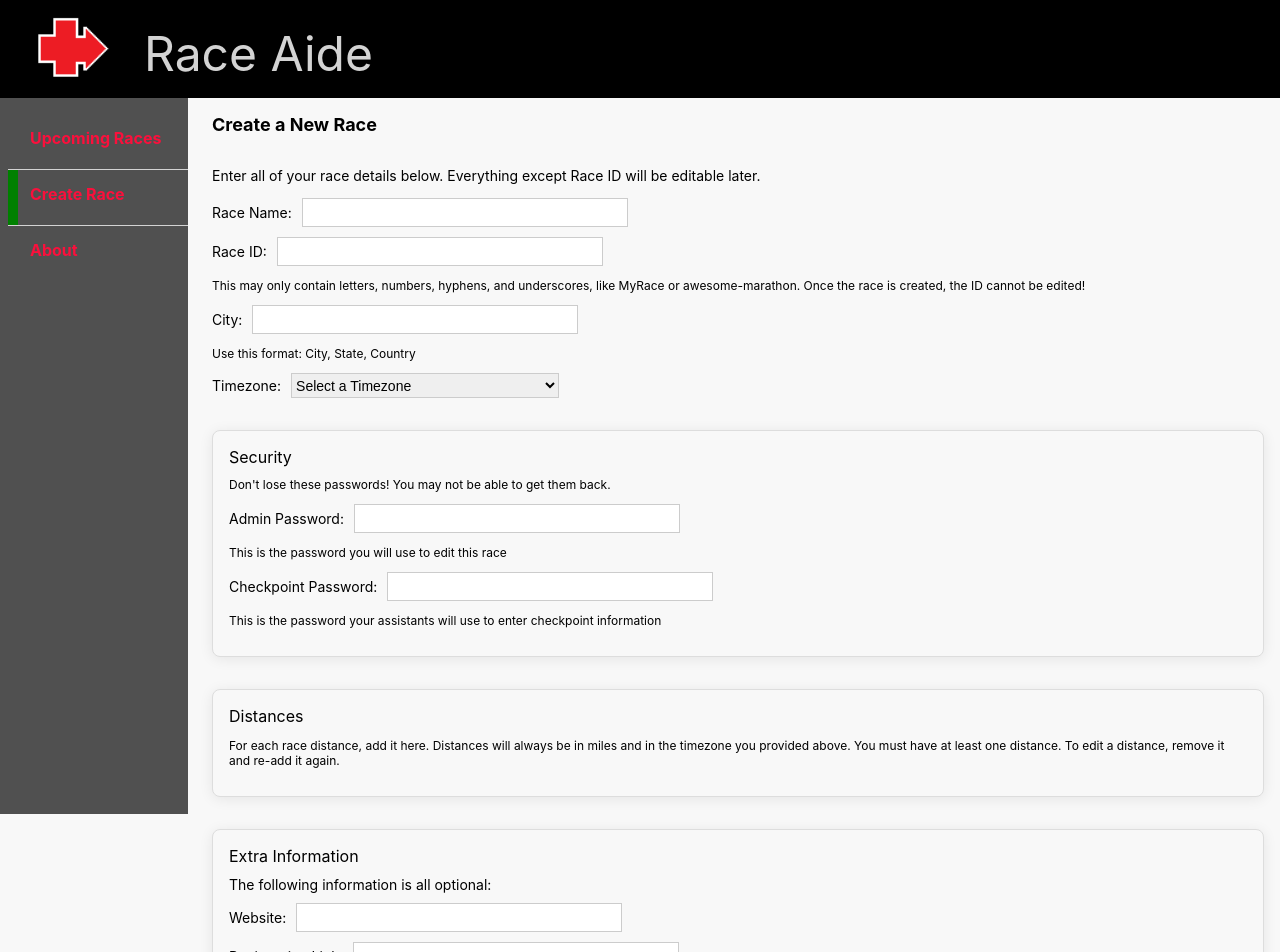
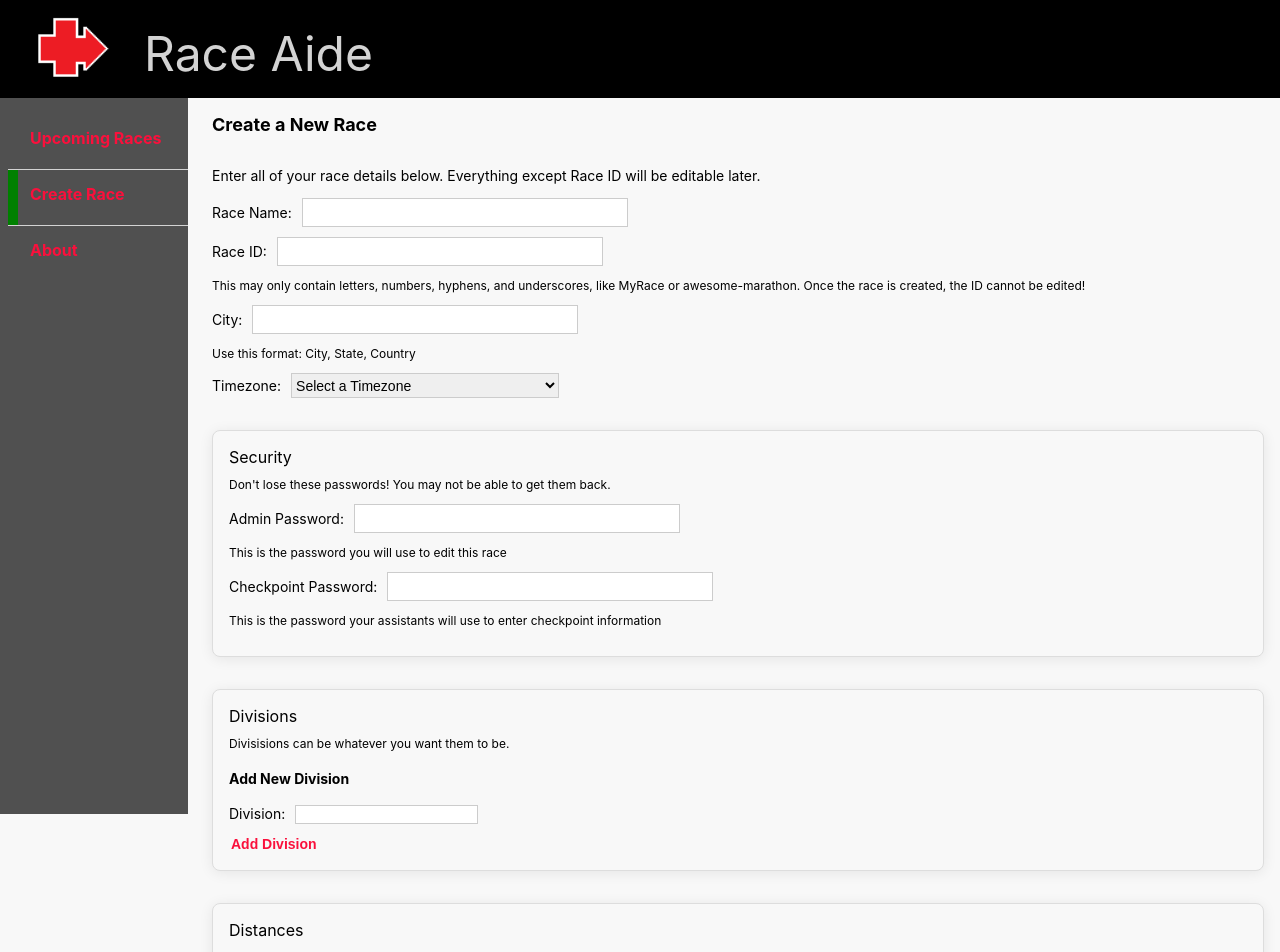
Before and after one commit to Pevio/race-aide, a React (Create React App) app in the folder client/: page /createrace in a window 1280 px wide. Shown: the top 952 px of the page. Built offline with nearby package versions, Linux system fonts and the light colour scheme.

Commit message:
validation, error messages, cleanups

```diff
--- a/client/src/components/RaceDetailsForm.tsx
+++ b/client/src/components/RaceDetailsForm.tsx
@@ -40,6 +40,7 @@ export function RaceDetailsForm(props: Props) {
   const [newDistanceStartTime, setNewDistanceStartTime] = useState<Date | null>(
     null
   );
+  const [newDivisionValue, setNewDivisionValue] = useState<string | undefined>()
 
   useEffect(() => {
     setRaceDetails(getDefaultRaceDetails());
@@ -230,6 +231,82 @@ export function RaceDetailsForm(props: Props) {
         </>
       )}
       <div className="container" style={{ marginTop: 32 }}>
+        <h3>Divisions</h3>
+        <p style={{ marginTop: 10, fontSize: 12 }}>
+          Divisisions can be whatever you want them to be.
+        </p>
+        <div style={{ marginTop: 5, marginBottom: 5 }}>
+          {raceDetails.raceDetails?.divisions?.map(
+            (division: string, index: number) => (
+              <React.Fragment key={division}>
+                {division}
+                <button
+                  className="highlight-button"
+                  style={{
+                    marginLeft: 6,
+                    marginRight:
+                      raceDetails.raceDetails?.distances &&
+                      index !== raceDetails.raceDetails.distances.length - 1
+                        ? 10
+                        : 0,
+                  }}
+                  onClick={() => {
+                    setRaceDetails({
+                      ...raceDetails,
+                      raceDetails: {
+                        ...raceDetails.raceDetails,
+                        divisions:
+                          raceDetails.raceDetails?.divisions?.filter(
+                            (oldDiv) => oldDiv !== division
+                          ) || [],
+                      } as RaceDetails,
+                    });
+                  }}
+                >
+                  Remove
+                </button>
+              </React.Fragment>
+            )
+          )}
+        </div>
+        <div>
+          <h4>Add New Division</h4>
+          <div style={{ marginTop: 10, display: "flex" }}>
+            <label htmlFor="division-input">Division:</label>
+            <input
+              style={{ marginLeft: 10 }}
+              type="string"
+              value={newDivisionValue}
+              id="division-input"
+              onChange={(e) => {
+                setNewDivisionValue(e.target.value);
+              }}
+            />
+          </div>
+          <div style={{ marginTop: 10 }}>
+            <button
+              className="highlight-button"
+              onClick={() => {
+                if (
+                  !newDivisionValue || raceDetails.raceDetails?.divisions?.includes(newDivisionValue)
+                )
+                  return;
+                setRaceDetails({
+                  ...raceDetails,
+                  raceDetails: {
+                    ...raceDetails.raceDetails,
+                    divisions: [...(raceDetails.raceDetails?.divisions || []), newDivisionValue],
+                  } as RaceDetails,
+                });
+                setNewDivisionValue("");
+              }}
+            >
+              Add Division
+            </button>
+          </div>
+        </div>
+      </div>
+      <div className="container" style={{ marginTop: 32 }}>
         <h3>Distances</h3>
         <p style={{ fontSize: 12 }}>
           For each race distance, add it here. Distances will always be in miles
--- a/client/src/pages/HomePages/CreateRace.tsx
+++ b/client/src/pages/HomePages/CreateRace.tsx
@@ -9,7 +9,7 @@ import { useHistory } from "react-router";
 export function CreateRace() {
   const dispatch = useDispatch();
   const history = useHistory();
-  const { race, loading, success } = useSelector(
+  const { race, loading, success, errorResponse } = useSelector(
     (state: RootStore) => state.raceDetails
   );
 
@@ -27,7 +27,7 @@ export function CreateRace() {
       if (success && race) {
         history.push(`/${race.raceId}`);
       } else {
-        setErrorMessage("The race was unable to be created.");
+        setErrorMessage(`The race was unable to be created. ${errorResponse || ""}`);
       }
     }
   }, [loading]);
--- a/client/src/pages/Race/CheckpointPage.tsx
+++ b/client/src/pages/Race/CheckpointPage.tsx
@@ -29,7 +29,7 @@ export function CheckpointPage({
   const { raceId } = match.params;
   const location: any = useLocation();
   const dispatch = useDispatch();
-  const { race, authorization, password, loading, success, allResults } =
+  const { race, authorization, password, loading, success, errorResponse, allResults } =
     useSelector((state: RootStore) => state.raceDetails);
 
   const isAdmin = authorization === "RACE_ADMIN";
@@ -74,7 +74,7 @@ export function CheckpointPage({
         if (makingNewCheckpoint)
           setCheckpointEditing(getDefaultCheckpointData());
       } else {
-        setErrorMessage("The checkpoint could not be saved.");
+        setErrorMessage(`The checkpoint could not be saved. ${errorResponse || ""}`);
       }
       setSaveInProgress(false);
     }
@@ -104,6 +104,7 @@ export function CheckpointPage({
           }
         }
       : undefined;
+
 
   return (
     <>
@@ -173,7 +174,7 @@ export function CheckpointPage({
               name: "Distance",
               selector: (check) =>
                 check.distance +
-                ` Miles${check.distance === 1 ? "" : "s"}` +
+                ` Mile${check.distance === 1 ? "" : "s"}` +
                 (check.distance === selectedDistance ? " (End)" : ""),
               id: "distance",
               compact: true,
@@ -227,6 +228,13 @@ export function CheckpointPage({
                       return displayTime(totalTime / 1000 / runnersSeen);
                     },
                     id: "average",
+                    compact: true,
+                    grow: 2,
+                  },
+                  {
+                    name: "Average Speed",
+                    selector: () => "coming soon",
+                    id: "avg-speed",
                     compact: true,
                     grow: 2,
                   },
--- a/client/src/pages/Race/RaceParticipants.tsx
+++ b/client/src/pages/Race/RaceParticipants.tsx
@@ -80,7 +80,7 @@ export function RaceParticipants({
           value={selectedDistance || "ALL"}
           style={{ marginLeft: 10 }}
         >
-          <option key="none-selected">Select a Distance</option>
+          <option key="none-selected" value="">Select a Distance</option>
           {race?.raceDetails?.distances?.map((distance: RaceDistance) => (
             <option key={distance.distance} value={String(distance.distance)}>
               {`${distance.distance} Miles`}
@@ -141,6 +141,13 @@ export function RaceParticipants({
                       return r1.bibNumber.localeCompare(r2.bibNumber);
                     },
                     id: "bib",
+                    compact: true,
+                    grow: 2,
+                  },
+                  {
+                    name: "Division",
+                    selector: (runner) => runner.division,
+                    id: "division",
                     compact: true,
                     grow: 2,
                   },
@@ -253,6 +260,13 @@ export function RaceParticipants({
                     grow: 2,
                   },
                   {
+                    name: "Division",
+                    selector: (runner) => runner.division,
+                    id: "division",
+                    compact: true,
+                    grow: 2,
+                  },
+                  {
                     name: "Distance",
                     selector: (runner) => `${runner.distance} Miles`,
                     id: "distance",
--- a/client/src/pages/Race/Registration.tsx
+++ b/client/src/pages/Race/Registration.tsx
@@ -17,7 +17,6 @@ import {
 } from "../../util/resultsUtils";
 import { tableProps } from "../../util/table";
 
-
 interface ParticipantsProps {
   raceId: string;
 }
@@ -28,7 +27,7 @@ export function Registration({
 }: RouteComponentProps<ParticipantsProps>) {
   const { raceId } = match.params;
   const dispatch = useDispatch();
-  const { race, password, loading, success } =
+  const { race, password, loading, success, errorResponse } =
     useSelector((state: RootStore) => state.raceDetails);
 
   const hasStarted = raceHasStarted(race);
@@ -56,7 +55,7 @@ export function Registration({
         setErrorMessage("Runner information saved!");
         if (makingNewRunner) setRunnerEditing(getDefaultRunnerData());
       } else {
-        setErrorMessage("The runner could not be saved.");
+        setErrorMessage(`The runner could not be saved. ${errorResponse || ""}`);
       }
       setSaveInProgress(false);
     }
@@ -78,6 +77,13 @@ export function Registration({
             name: "Bib Number",
             selector: (runner) => runner.bibNumber,
             id: "bib",
+            compact: true,
+            grow: 2,
+          },
+          {
+            name: "Division",
+            selector: (runner) => runner.division,
+            id: "division",
             compact: true,
             grow: 2,
           },
@@ -183,6 +189,29 @@ export function Registration({
               </select>
             </div>
             <div style={{ marginTop: 10 }}>
+              <span>Division (Optional):</span>
+              <select
+                style={{ marginLeft: 10 }}
+                value={runnerEditing.division || "none"}
+                onChange={(e) =>
+                  setRunnerEditing({
+                    ...runnerEditing,
+                    division: e.target.value,
+                  })
+                }
+              >
+                <option key="none">Select a Division</option>
+                {race?.raceDetails?.divisions?.map((division: string) => (
+                  <option
+                    key={division}
+                    value={String(division)}
+                  >
+                    {division}
+                  </option>
+                ))}
+              </select>
+            </div>
+            <div style={{ marginTop: 10 }}>
               <span>Start Offset (Seconds):</span>
               <input
                 type="number"
--- a/client/src/state/actions/RaceDetails.tsx
+++ b/client/src/state/actions/RaceDetails.tsx
@@ -49,7 +49,7 @@ export const createRace =
         dispatch(setSelectedRace(data.race, true));
         dispatch(setRacePassword(race.adminPassword, "RACE_ADMIN"));
       } else {
-        dispatch(setRaceLoading(false, false));
+        dispatch(setRaceLoading(false, false, data.errorMessage));
       }
     } catch (error) {
       dispatch(setRaceLoading(false, false));
@@ -78,7 +78,7 @@ export const updateRaceDetails =
       if (success) {
         dispatch(setSelectedRace({ ...race, ...data.race }, true));
       } else {
-        setRaceLoading(false, false);
+        setRaceLoading(false, false, data.responseMessage);
       }
     } catch (error) {
       dispatch(setRaceLoading(false, false));
@@ -112,7 +112,7 @@ export const updateRaceParticipants =
           setSelectedRace({ ...originalRace, runners: data.runners }, true)
         );
       } else {
-        dispatch(setRaceLoading(false, false));
+        dispatch(setRaceLoading(false, false, data.responseMessage));
       }
     } catch (error) {
       dispatch(setRaceLoading(false, false));
@@ -149,7 +149,7 @@ export const updateRaceCheckpoints =
           )
         );
       } else {
-        dispatch(setRaceLoading(false, false));
+        dispatch(setRaceLoading(false, false, data.responseMessage));
       }
     } catch (error) {
       dispatch(setRaceLoading(false, false));
@@ -178,7 +178,7 @@ export const updateRacePasswords =
       });
       const data = await res.json();
       const success = data.returnCode === 0;
-      dispatch(setRaceLoading(false, success));
+      dispatch(setRaceLoading(false, success, data.responseMessage));
 
       if (success) {
         setRacePassword(newAdminPassword, "RACE_ADMIN");
@@ -257,7 +257,7 @@ export const modifyCheckpointEntry =
           )
         );
       } else {
-        dispatch(setRaceLoading(false, false));
+        dispatch(setRaceLoading(false, false, data.responseMessage));
       }
     } catch (error) {
       dispatch(setRaceLoading(false, false));
@@ -286,11 +286,13 @@ export const setRacePassword = (
 });
 const setRaceLoading = (
   isLoading: boolean,
-  success: boolean = false
+  success: boolean = false,
+  errorMessage?: string
 ): SetRaceLoading => ({
   type: SET_RACE_LOADING,
   payload: {
     isLoading,
     success,
+    errorMessage
   },
 });
--- a/client/src/state/reducers/raceDetails.tsx
+++ b/client/src/state/reducers/raceDetails.tsx
@@ -14,6 +14,7 @@ interface RaceListState {
   race?: FullRace;
   success: boolean;
   loading: boolean;
+  errorResponse?: string;
   password?: string;
   authorization?: RaceAuthorization;
   allResults?: RaceResultsFull;
@@ -35,6 +36,7 @@ export interface SetRaceLoading {
   payload: {
     isLoading: boolean;
     success: boolean;
+    errorMessage?: string;
   };
 }
 export interface SetRacePassword {
@@ -93,6 +95,7 @@ export default function raceDetails(
         ...state,
         loading: action.payload.isLoading,
         success: action.payload.success,
+        errorResponse: action.payload.errorMessage
       };
     case SET_RACE_PASSWORD:
       if (state.race) {
--- a/client/src/types/generalTypes.ts
+++ b/client/src/types/generalTypes.ts
@@ -18,6 +18,7 @@ export interface RaceDetails {
   registration?: string;
   distances: RaceDistance[];
   raceEmail?: string;
+  divisions?: string[];
 }
 export interface RaceDistance {
   distance: number;
@@ -30,6 +31,7 @@ export interface Runner {
   distance: number;
   offset: number; // In seconds - If this runner is starting in a different wave
   dnf?: boolean;
+  division?: string;
 }
 
 export interface Checkpoint {
```
Also changed, not shown: 1 other file (tests, documents, lock files or other folders).
